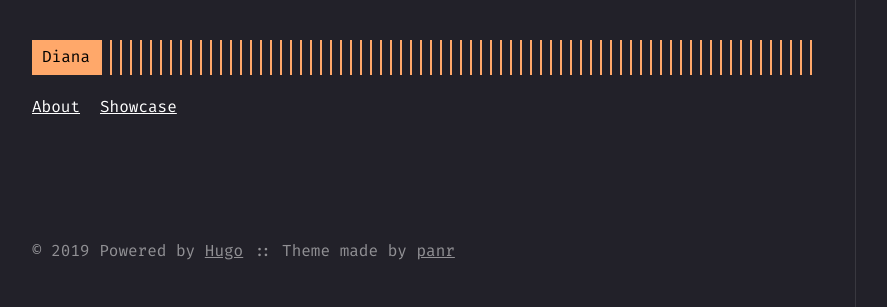
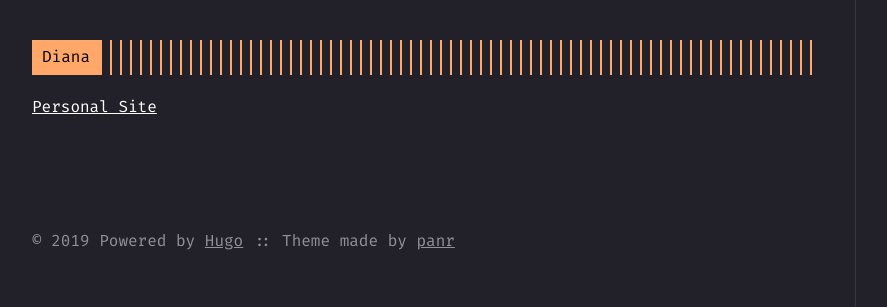
Before and after one commit to TianyouDai/tianyoudai.github.io, a plain HTML site: page categories/index.html in a window 1280 px wide. Shown: the top 307 px of the page, without its empty margins (8-895 px from the left). Drawn offline with Linux system fonts and the light colour scheme; files that its build step writes are made by us from their sources; files whose address does not match are found by name.

Commit message:
Add Personal Site

```diff
--- a/categories/index.html
+++ b/categories/index.html
@@ -74,11 +74,7 @@
 
 
 
-          <li><a href="/about">About</a></li>
-
-
-
-          <li><a href="/showcase">Showcase</a></li>
+          <li><a href="https://dianayu.org/">Personal Site</a></li>
 
 
 
@@ -88,11 +84,7 @@
   <ul class="menu__inner menu__inner--mobile">
 
 
-        <li><a href="/about">About</a></li>
-
-
-
-        <li><a href="/showcase">Showcase</a></li>
+        <li><a href="https://dianayu.org/">Personal Site</a></li>
 
 
   </ul>
```
Also changed, not shown: index.html (+2 -10 lines), posts/index.html (+2 -10 lines), posts/my-first-post/index.html (+2 -10 lines), posts/my-second-post/index.html (+2 -10 lines), tags/index.html (+2 -10 lines).
